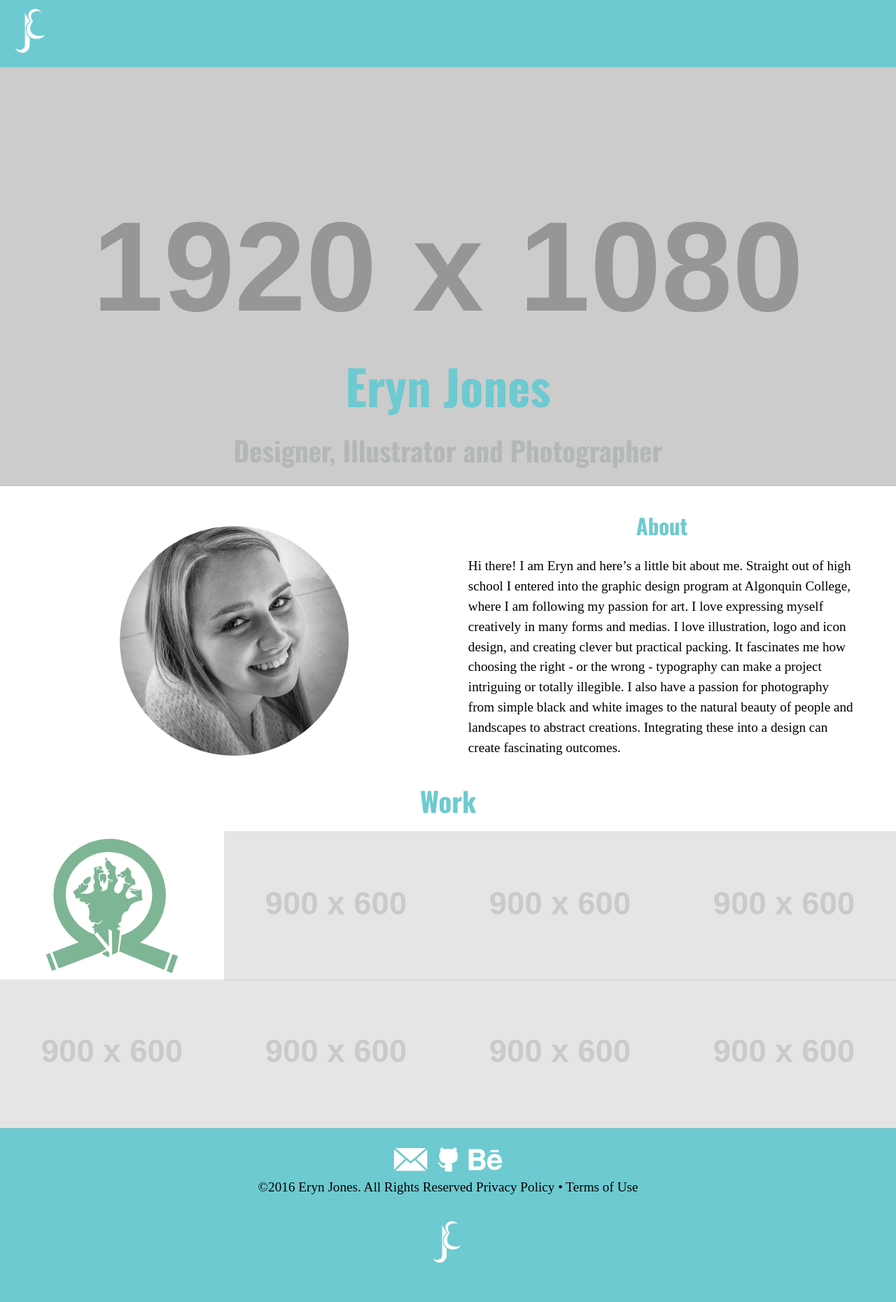
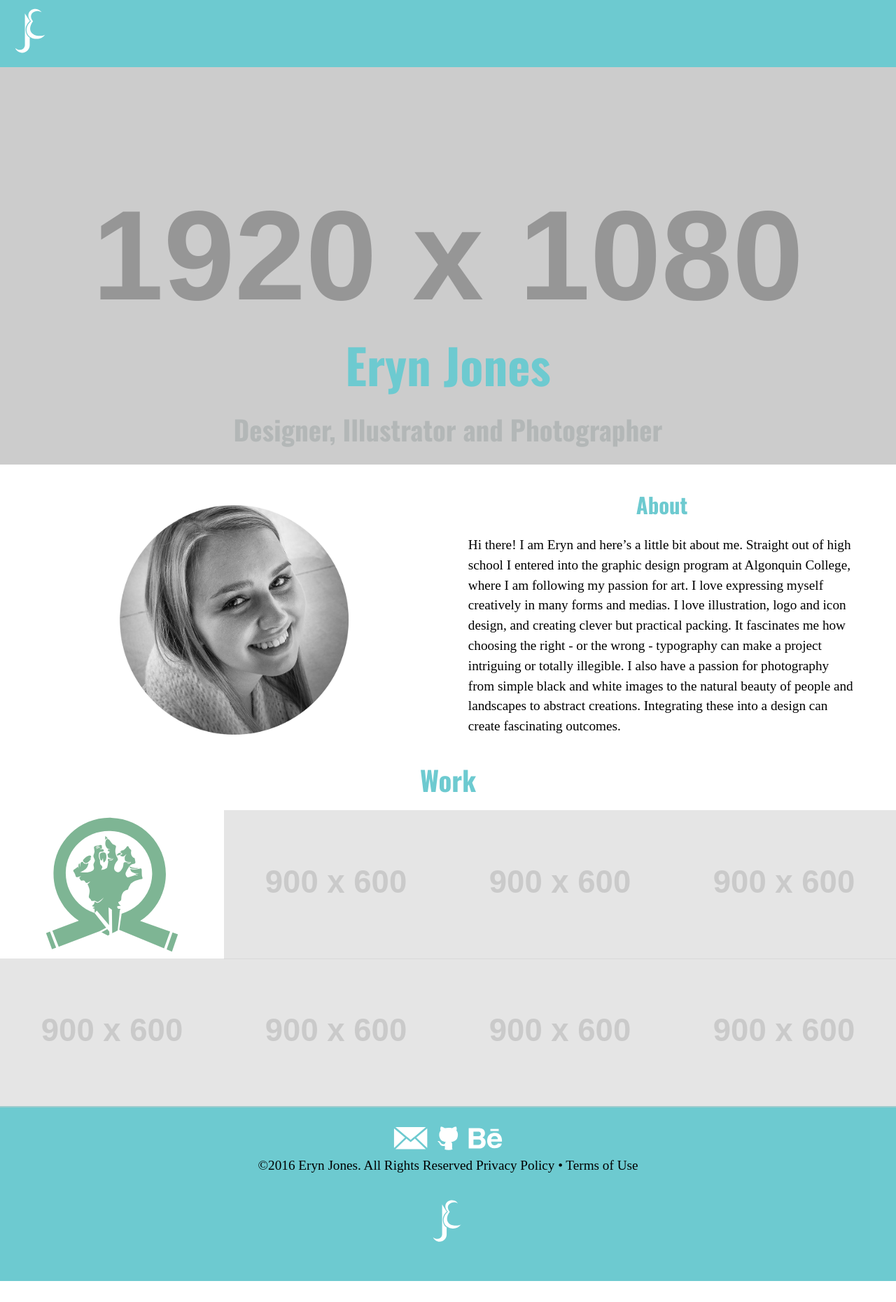
Before and after one commit to erynjones/portfolio, a Jekyll site: the page built from index.html, in a window 1280 px wide. Shown: the whole page at 70% size. Built offline with Jekyll 4.4.1, drawn with Linux system fonts in a browser that asks for light colours; some web fonts are replaced; after the commit the page ends 1831 px from its top, so only the background shows below that.

Commit message:
making opening page smaller

```diff
--- a/css/main.css
+++ b/css/main.css
@@ -91,7 +91,7 @@ p {
 }
 
 .banner {
-  padding: calc(2.75em + 27vw) 0 0;
+  padding: calc(2.5em + 25vw) 0 0;
   background: url("http://placehold.it/1920x1080") center center / cover no-repeat;
   padding-bottom: .75em;
 }
```
